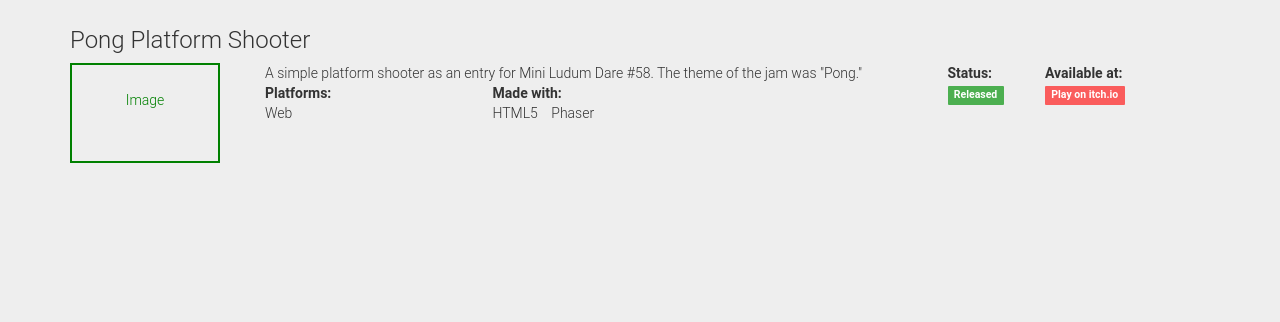
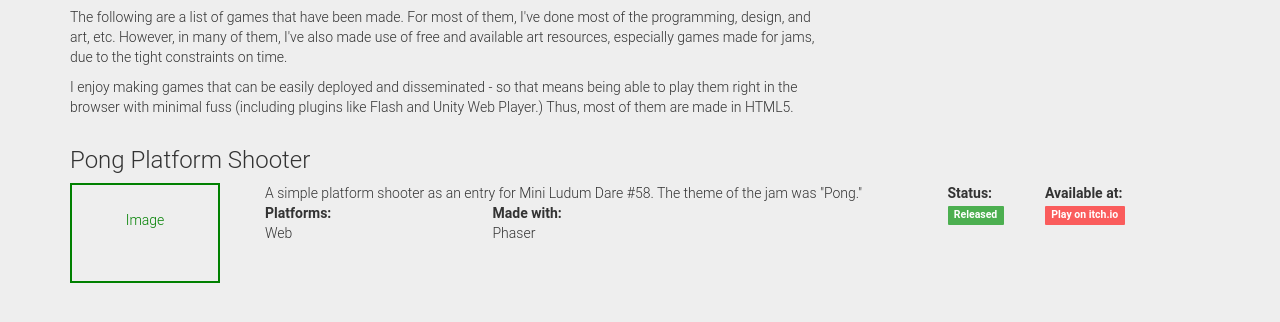
Before and after one commit to chongdashu/chongdashu.com, a plain HTML site: page www/new/index.html in a window 1280 px wide. Shown: the part 56-378 px from the top of the page. Drawn offline with Linux system fonts and the light colour scheme.

Commit message:
Added blurb.

```diff
--- a/www/new/index.html
+++ b/www/new/index.html
@@ -54,8 +54,18 @@
         <div class="row">
             <div class="col-md-12">
 
+                <h2>Games</h2>
+                <div class="row">
+                    <div class="col-md-8">
+                    <p>
+                        The following are a list of games that have been made. For most of them, I've done most of the programming, design, and art, etc. However, in many of them, I've also  made use of free and available art resources, especially games made for jams, due to the tight constraints on time.
+                    </p>
+                    <p>
+                        I enjoy making games that can be easily deployed and disseminated - so that means being able to play them right in the browser with minimal fuss (including plugins like Flash and Unity Web Player.) Thus, most of them are made in HTML5.
+                    </p>
+                    </div>
+                </div>
 
-                <h2>Games</h2>
 
                 <!-- BEGIN PROJECT -->
                 <div class="row row-project">
@@ -73,8 +83,8 @@
                                 <div class="col-md-7 project-description">
 
                                     <div class="row">
-                                        <div class="col-md-12 project-description-text" >
-                                        A simple platform shooter as an entry for Mini Ludum Dare #58. The theme of the jam was "Pong."
+                                        <div class="col-md-12 project-description-text">
+                                            A simple platform shooter as an entry for Mini Ludum Dare #58. The theme of the jam was "Pong."
                                         </div> <!-- end .project-description-text -->
                                     </div> <!-- end .row -->
 
@@ -92,7 +102,6 @@
                                                 Made with:
                                             </span>
                                             <ul class="list-inline project-description-madewith-list" >
-                                                <li class="li-madewith">HTML5</li>
                                                 <li class="li-madewith">Phaser</li>
                                             </ul>
                                         </div> <!-- end .project-description-madewith -->
```
